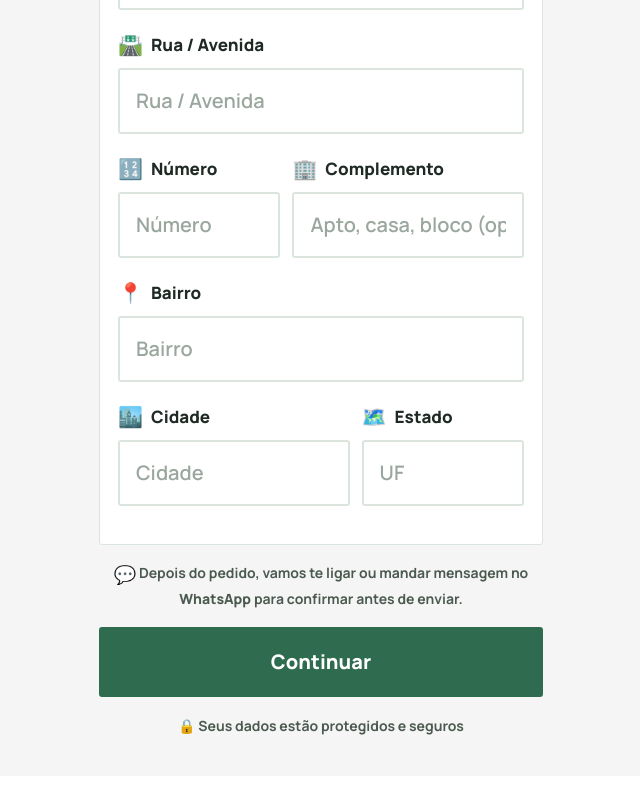
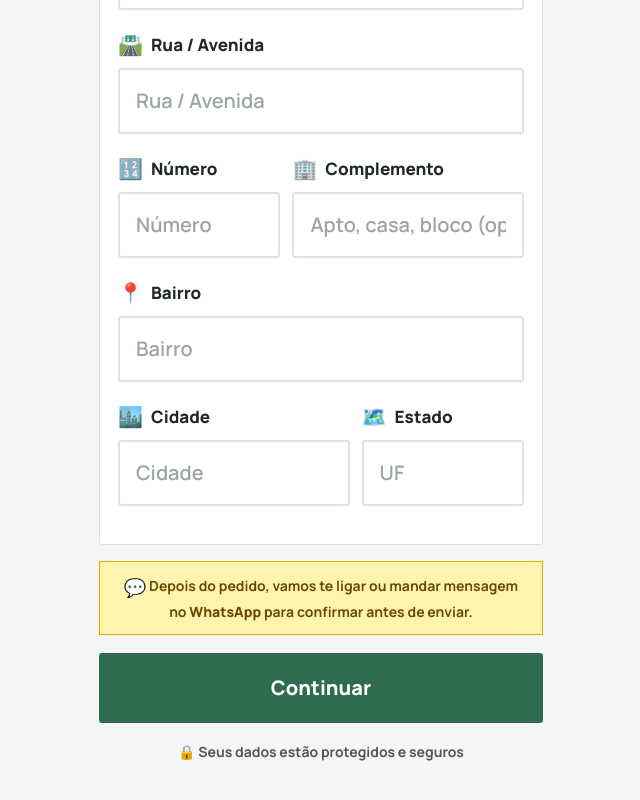
Before and after one commit to nicolasmorais/payflow, a Next.js app: page / in a window 1280 px wide. Shown: the part 1056-1856 px from the top of the page, without its empty margins (319-959 px from the left). Before the commit the page ends 1832 px from the top, so only its background shows below. Built offline with nearby package versions, Linux system fonts and the light colour scheme.

Commit message:
style: add attention background to pre-submit message

```diff
--- a/src/app/(public)/checkout.css
+++ b/src/app/(public)/checkout.css
@@ -363,10 +363,13 @@
 .checkout-page .pre-submit-note{
   font-size:14px;
   font-weight:700;
-  color: var(--ink-soft);
+  color: #6B4A00;
   text-align:center;
   margin: 16px 0 12px;
   line-height:1.5;
+  background: #FFF3B0;
+  border: 1px solid #E6AC00;
+  padding: 12px 16px;
 }
 .checkout-page .pre-submit-note .whatsapp-icon{
   color:#25D366;
```
